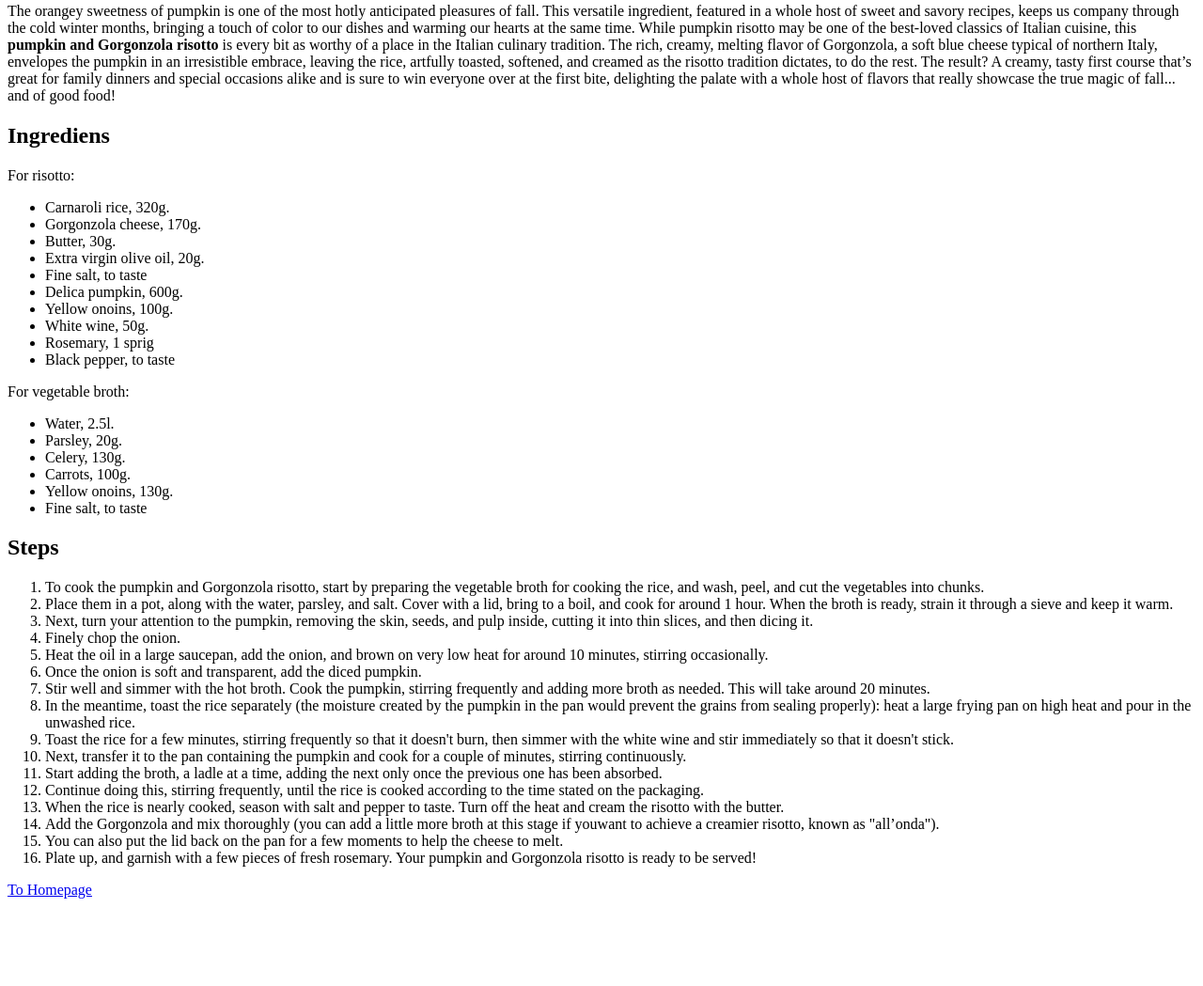
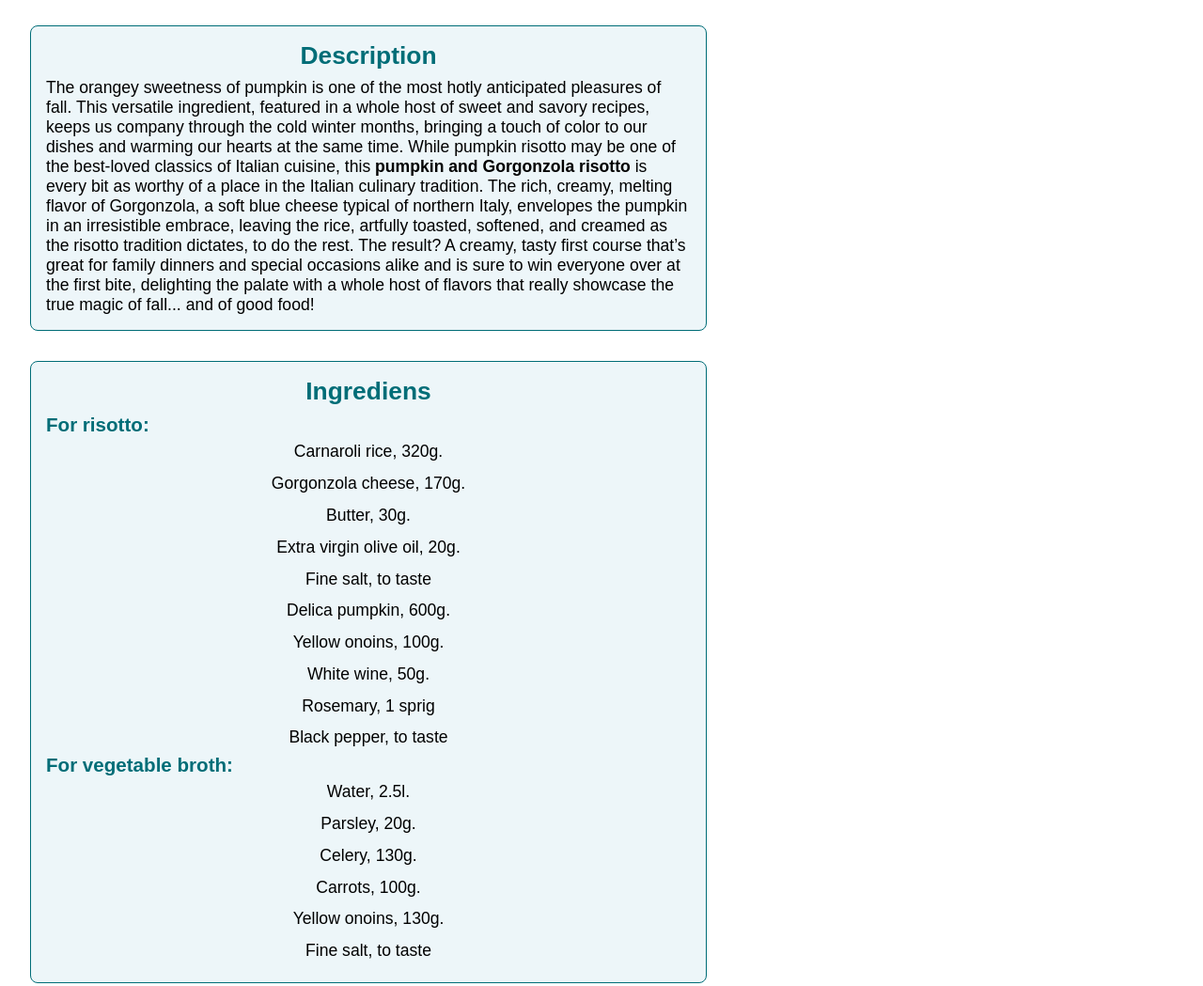
Before and after one commit to dak79/odin-recipes, a plain HTML site: page recipes/risotto.html in a window 1280 px wide. Shown: the part 628-1677 px from the top of the page at 94% size. Before the commit the page ends 1600 px from the top, so only its background shows below. Drawn offline with Linux system fonts and the light colour scheme.

Commit message:
Style added

```diff
--- a/css/styles.css
+++ b/css/styles.css
@@ -0,0 +1,75 @@
+* {
+    margin: 0;
+    padding: 0;
+    box-sizing: border-box;
+}
+
+body {
+    font-family: Arial, Helvetica, sans-serif;
+    font-size: 1.1rem;
+}
+
+h1,
+h2 {
+    text-align: center;
+    color: #006d77;
+}
+
+h2 {
+    margin-bottom: 0.5rem;
+}
+
+h3 {
+    color: #006d77;
+}
+
+ul {
+    list-style-type: none;
+    text-align: center;
+}
+
+ol {
+    max-width: 38rem;
+    margin: 1rem auto;
+}
+
+.recipes-index {
+    padding: 1rem;
+}
+
+.ingredient {
+    padding: 0.4rem;
+}
+
+.step {
+    padding: 0.4rem;
+}
+
+.card {
+    margin: 2rem;
+    padding: 1rem;
+    width: 45rem;
+    border: 1px solid #006d77;
+    background-color: #edf6f9;
+    border-radius: 8px;
+}
+
+img {
+    height: auto;
+    width: 40rem;
+    margin: 1rem;
+    border-radius: 8px;
+}
+
+a {
+    text-decoration: none;
+    color: #006d77;
+}
+
+a:hover {
+    color: #e29578;
+}
+
+.link-homepage-container {
+    text-align: center;
+}
--- a/recipes/risotto.html
+++ b/recipes/risotto.html
@@ -5,13 +5,17 @@
         <meta name="viewport" content="width=device-width, initial-scale=1.0">
         <meta http-equiv="X-UA-Compatible" content="ie=edge">
         <title>Odin Recipes - Pumpkin and gorgonzola risotto</title>
+        <link rel="stylesheet" href="../css/styles.css">
     </head>
 
     <body>
+        <div class="card">
             <h1>Pumpkin and gorgonzola risotto</h1>
 
             <img src="../images/pumpkin-and-gorgonzola-risotto.jpg" alt="a dish of pumpkin and gorgonzola risotto" style="width: 40rem;">
+        </div>
 
+        <div class="card">
             <h2>Description</h2>
             <p>
                 The orangey sweetness of pumpkin is one of the most hotly
@@ -31,109 +35,115 @@
                 delighting the palate with a whole host of flavors that really
                 showcase the true magic of fall... and of good food!
             </p>
+        </div>
 
+        <div class="card">
             <h2>Ingrediens</h2>
+            <h3>For risotto:</h3>
+            <ul>
+                <li class="ingredient">Carnaroli rice, 320g.</li>
+                <li class="ingredient">Gorgonzola cheese, 170g.</li>
+                <li class="ingredient">Butter, 30g.</li>
+                <li class="ingredient">Extra virgin olive oil, 20g.</li>
+                <li class="ingredient">Fine salt, to taste</li>
+                <li class="ingredient">Delica pumpkin, 600g.</li>
+                <li class="ingredient">Yellow onoins, 100g.</li>
+                <li class="ingredient">White wine, 50g.</li>
+                <li class="ingredient">Rosemary, 1 sprig</li>
+                <li class="ingredient">Black pepper, to taste</li>
+            </ul>
+            <h3>For vegetable broth:</h3>
+            <ul>
+                <li class="ingredient">Water, 2.5l.</li>
+                <li class="ingredient">Parsley, 20g.</li>
+                <li class="ingredient">Celery, 130g.</li>
+                <li class="ingredient">Carrots, 100g.</li>
+                <li class="ingredient">Yellow onoins, 130g.</li>
+                <li class="ingredient">Fine salt, to taste</li>
+            </ul>
+        </div>
 
-        <p>For risotto:</p>
-        <ul>
-            <li>Carnaroli rice, 320g.</li>
-            <li>Gorgonzola cheese, 170g.</li>
-            <li>Butter, 30g.</li>
-            <li>Extra virgin olive oil, 20g.</li>
-            <li>Fine salt, to taste</li>
-            <li>Delica pumpkin, 600g.</li>
-            <li>Yellow onoins, 100g.</li>
-            <li>White wine, 50g.</li>
-            <li>Rosemary, 1 sprig</li>
-            <li>Black pepper, to taste</li>
-        </ul>
-        <p>For vegetable broth:</p>
-        <ul>
-            <li>Water, 2.5l.</li>
-            <li>Parsley, 20g.</li>
-            <li>Celery, 130g.</li>
-            <li>Carrots, 100g.</li>
-            <li>Yellow onoins, 130g.</li>
-            <li>Fine salt, to taste</li>
-        </ul>
-
+        <div class="card">
             <h2>Steps</h2>
             <ol>
-            <li>
+                <li class="step">
                     To cook the pumpkin and Gorgonzola risotto, start by preparing
                     the vegetable broth for cooking the rice, and wash, peel, and
                     cut the vegetables into chunks.
                 </li>
-            <li>
+                <li class="step">
                     Place them in a pot, along with the water, parsley, and salt.
                     Cover with a lid, bring to a boil, and cook for around 1 hour.
                     When the broth is ready, strain it through a sieve and keep it
                     warm.
                 </li>
-            <li>
+                <li class="step">
                     Next, turn your attention to the pumpkin, removing the skin,
                     seeds, and pulp inside, cutting it into thin slices, and then
                     dicing it.
                 </li>
-            <li>
+                <li class="step">
                     Finely chop the onion.
                 </li>
-            <li>
+                <li class="step">
                     Heat the oil in a large saucepan, add the onion, and brown on
                     very low heat for around 10 minutes, stirring occasionally.
                 </li>
-            <li>
+                <li class="step">
                     Once the onion is soft and transparent, add the diced pumpkin.
                 </li>
-            <li>
+                <li class="step">
                     Stir well and simmer with the hot broth. Cook the pumpkin,
                     stirring frequently and adding more broth as needed. This will
                     take around 20 minutes.
                 </li>
-            <li>
+                <li class="step">
                     In the meantime, toast the rice separately (the moisture
                     created by the pumpkin in the pan would prevent the grains from
                     sealing properly): heat a large frying pan on high heat and
                     pour in the unwashed rice.
                 </li>
-            <li>
+                <li class="step">
                     Toast the rice for a few minutes, stirring frequently so that
                     it doesn't burn, then simmer with the white wine and stir
                     immediately so that it doesn't stick.
                 </li>
-            <li>
+                <li class="step">
                     Next, transfer it to the pan containing the pumpkin and cook
                     for a couple of minutes, stirring continuously.
                 </li>
-            <li>
+                <li class="step">
                     Start adding the broth, a ladle at a time, adding the next only
                     once the previous one has been absorbed.
                 </li>
-            <li>
+                <li class="step">
                     Continue doing this, stirring frequently, until the rice is
                     cooked according to the time stated on the packaging.
                 </li>
-            <li>
+                <li class="step">
                     When the rice is nearly cooked, season with salt and pepper to
                     taste. Turn off the heat and cream the risotto with the butter.
                 </li>
-            <li>
+                <li class="step">
                     Add the Gorgonzola and mix thoroughly (you can add a little
                     more broth at this stage if youwant to achieve a creamier
                     risotto, known as "all’onda").
                 </li>
-            <li>
+                <li class="step">
                     You can also put the lid back on the pan for a few moments to
                     help the cheese to melt.
                 </li>
-            <li>
+                <li class="step">
                     Plate up, and garnish with a few pieces of fresh rosemary. Your
                     pumpkin and Gorgonzola risotto is ready to be served!
                 </li>
             </ol>
+        </div>
 
-        <p>
+        <div class="card">
+            <div class="link-homepage-container">
                 <a href="../index.html">To Homepage</a>
-        </p>
+            </div>
+        </div>
     </body>
 </html>
```
Also changed, not shown: index.html (+8 -4 lines), recipes/melanzane.html (+40 -33 lines), recipes/spaghetti.html (+47 -37 lines), 1 other file. Lines whose indentation alone changed are shown as unchanged.
